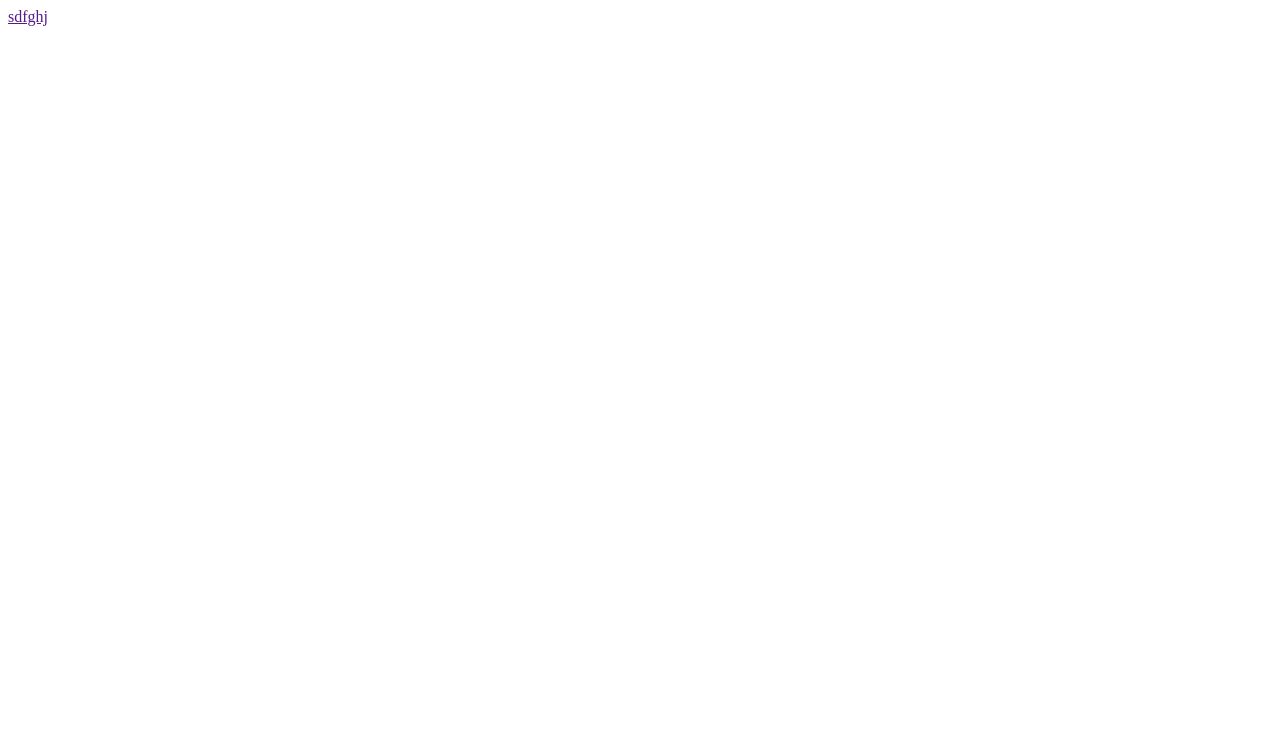
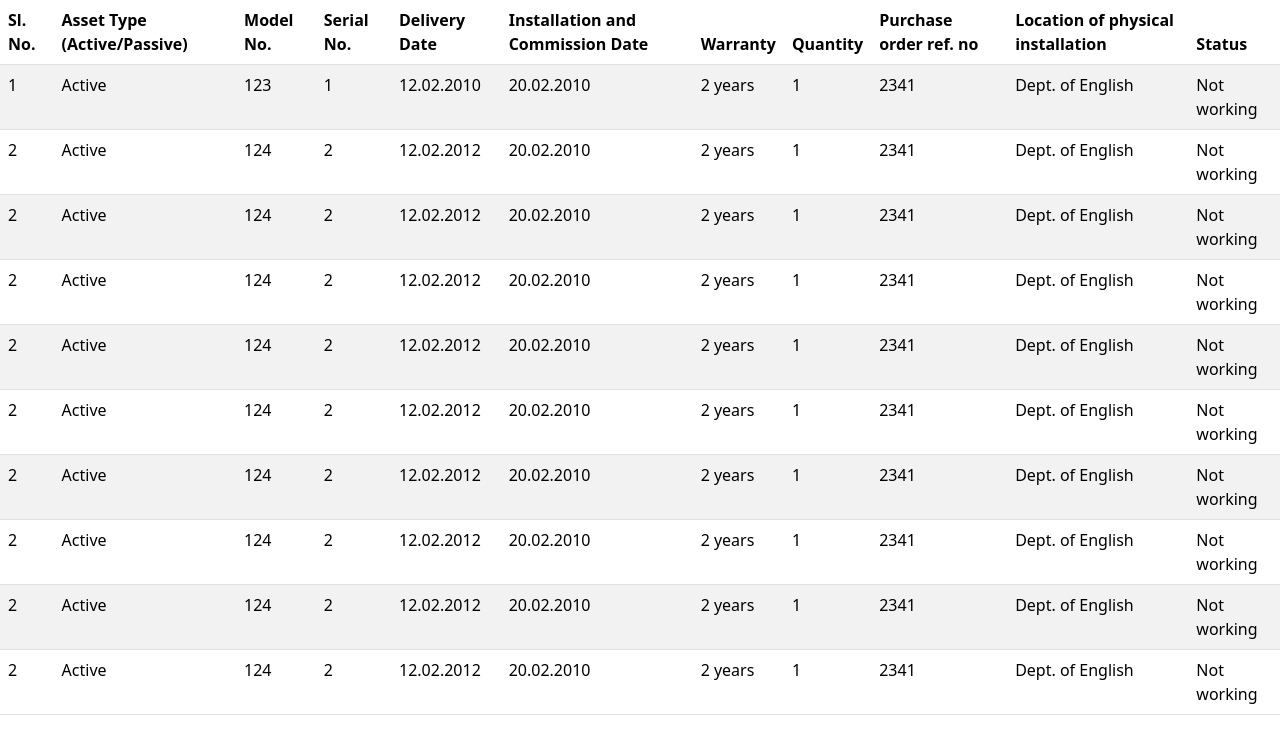
Before and after one commit to PinkiKoiri/ims, a PHP site: page /index.html in a window 1280 px wide. Before the commit the part shown is almost empty. Shown: the top 754 px of the page. Run offline with PHP 8.4, Linux system fonts and the light colour scheme.

Commit message:
table created

```diff
--- a/index.html
+++ b/index.html
@@ -3,10 +3,165 @@
   <head>
     <meta charset="UTF-8" />
     <meta name="viewport" content="width=device-width, initial-scale=1.0" />
+    <link
+      href="https://cdn.jsdelivr.net/npm/bootstrap@5.3.3/dist/css/bootstrap.min.css"
+      rel="stylesheet"
+      integrity="sha384-QWTKZyjpPEjISv5WaRU9OFeRpok6YctnYmDr5pNlyT2bRjXh0JMhjY6hW+ALEwIH"
+      crossorigin="anonymous"
+    />
     <title>Document</title>
     <link rel="stylesheet" href="style.css" />
   </head>
   <body>
-    <a href="">sdfghj</a>
+    <!-- <a href="">sdfghj</a> -->
+    <table class="table table-striped table-hover">
+      <thead>
+        <tr>
+          <th>Sl. No.</th>
+          <th>Asset Type (Active/Passive)</th>
+          <th>Model No.</th>
+          <th>Serial No.</th>
+          <th>Delivery Date</th>
+          <th>Installation and Commission Date</th>
+          <th>Warranty</th>
+          <th>Quantity</th>
+          <th>Purchase order ref. no</th>
+          <th>Location of physical installation</th>
+          <th>Status</th>
+        </tr>
+      </thead>
+      <tbody>
+        <tr>
+          <td>1</td>
+          <td>Active</td>
+          <td>123</td>
+          <td>1</td>
+          <td>12.02.2010</td>
+          <td>20.02.2010</td>
+          <td>2 years</td>
+          <td>1</td>
+          <td>2341</td>
+          <td>Dept. of English</td>
+          <td>Not working</td>
+        </tr>
+        <tr>
+          <td>2</td>
+          <td>Active</td>
+          <td>124</td>
+          <td>2</td>
+          <td>12.02.2012</td>
+          <td>20.02.2010</td>
+          <td>2 years</td>
+          <td>1</td>
+          <td>2341</td>
+          <td>Dept. of English</td>
+          <td>Not working</td>
+        </tr>
+        <tr>
+          <td>2</td>
+          <td>Active</td>
+          <td>124</td>
+          <td>2</td>
+          <td>12.02.2012</td>
+          <td>20.02.2010</td>
+          <td>2 years</td>
+          <td>1</td>
+          <td>2341</td>
+          <td>Dept. of English</td>
+          <td>Not working</td>
+        </tr>
+        <tr>
+          <td>2</td>
+          <td>Active</td>
+          <td>124</td>
+          <td>2</td>
+          <td>12.02.2012</td>
+          <td>20.02.2010</td>
+          <td>2 years</td>
+          <td>1</td>
+          <td>2341</td>
+          <td>Dept. of English</td>
+          <td>Not working</td>
+        </tr>
+        <tr>
+          <td>2</td>
+          <td>Active</td>
+          <td>124</td>
+          <td>2</td>
+          <td>12.02.2012</td>
+          <td>20.02.2010</td>
+          <td>2 years</td>
+          <td>1</td>
+          <td>2341</td>
+          <td>Dept. of English</td>
+          <td>Not working</td>
+        </tr>
+        <tr>
+          <td>2</td>
+          <td>Active</td>
+          <td>124</td>
+          <td>2</td>
+          <td>12.02.2012</td>
+          <td>20.02.2010</td>
+          <td>2 years</td>
+          <td>1</td>
+          <td>2341</td>
+          <td>Dept. of English</td>
+          <td>Not working</td>
+        </tr>
+        <tr>
+          <td>2</td>
+          <td>Active</td>
+          <td>124</td>
+          <td>2</td>
+          <td>12.02.2012</td>
+          <td>20.02.2010</td>
+          <td>2 years</td>
+          <td>1</td>
+          <td>2341</td>
+          <td>Dept. of English</td>
+          <td>Not working</td>
+        </tr>
+        <tr>
+          <td>2</td>
+          <td>Active</td>
+          <td>124</td>
+          <td>2</td>
+          <td>12.02.2012</td>
+          <td>20.02.2010</td>
+          <td>2 years</td>
+          <td>1</td>
+          <td>2341</td>
+          <td>Dept. of English</td>
+          <td>Not working</td>
+        </tr>
+        <tr>
+          <td>2</td>
+          <td>Active</td>
+          <td>124</td>
+          <td>2</td>
+          <td>12.02.2012</td>
+          <td>20.02.2010</td>
+          <td>2 years</td>
+          <td>1</td>
+          <td>2341</td>
+          <td>Dept. of English</td>
+          <td>Not working</td>
+        </tr>
+        <tr>
+          <td>2</td>
+          <td>Active</td>
+          <td>124</td>
+          <td>2</td>
+          <td>12.02.2012</td>
+          <td>20.02.2010</td>
+          <td>2 years</td>
+          <td>1</td>
+          <td>2341</td>
+          <td>Dept. of English</td>
+          <td>Not working</td>
+        </tr>
+      </tbody>
+    </table>
   </body>
 </html>
```
Also changed, not shown: views/index.php (+32 -7 lines).
